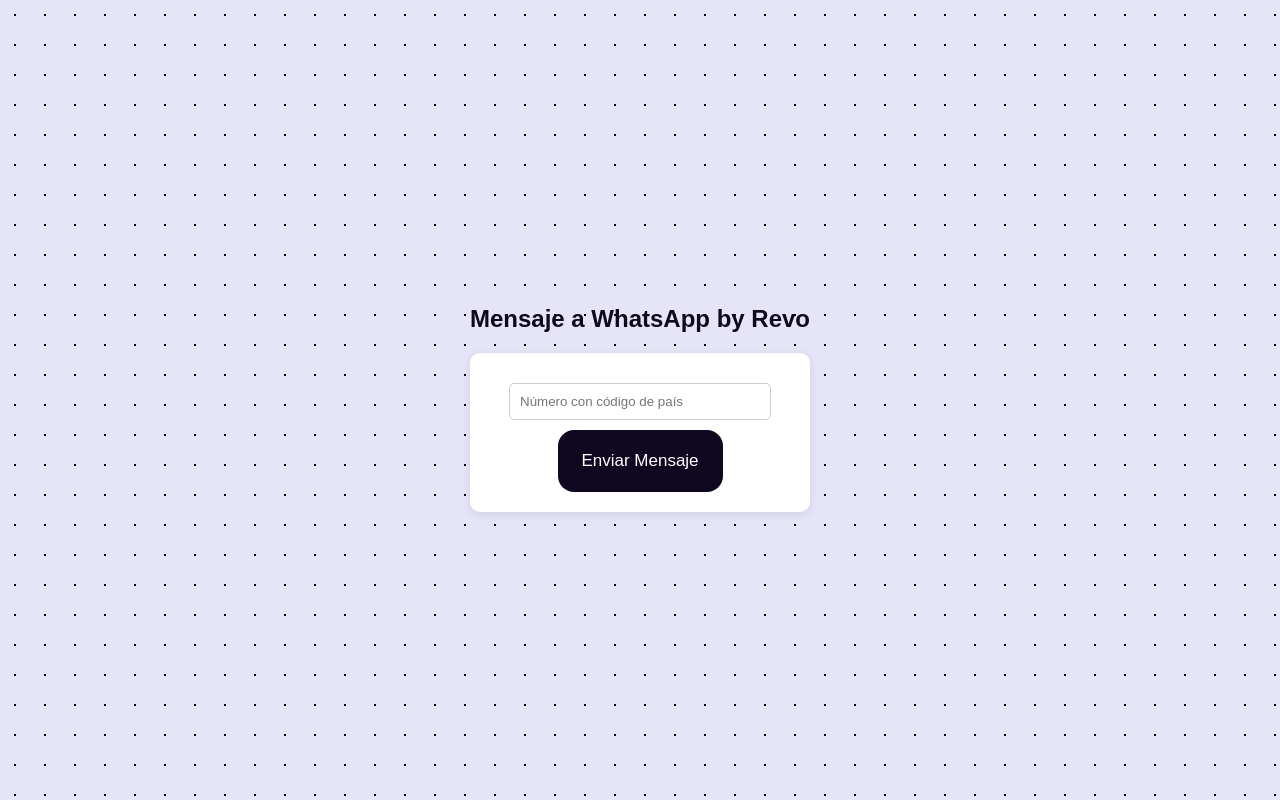
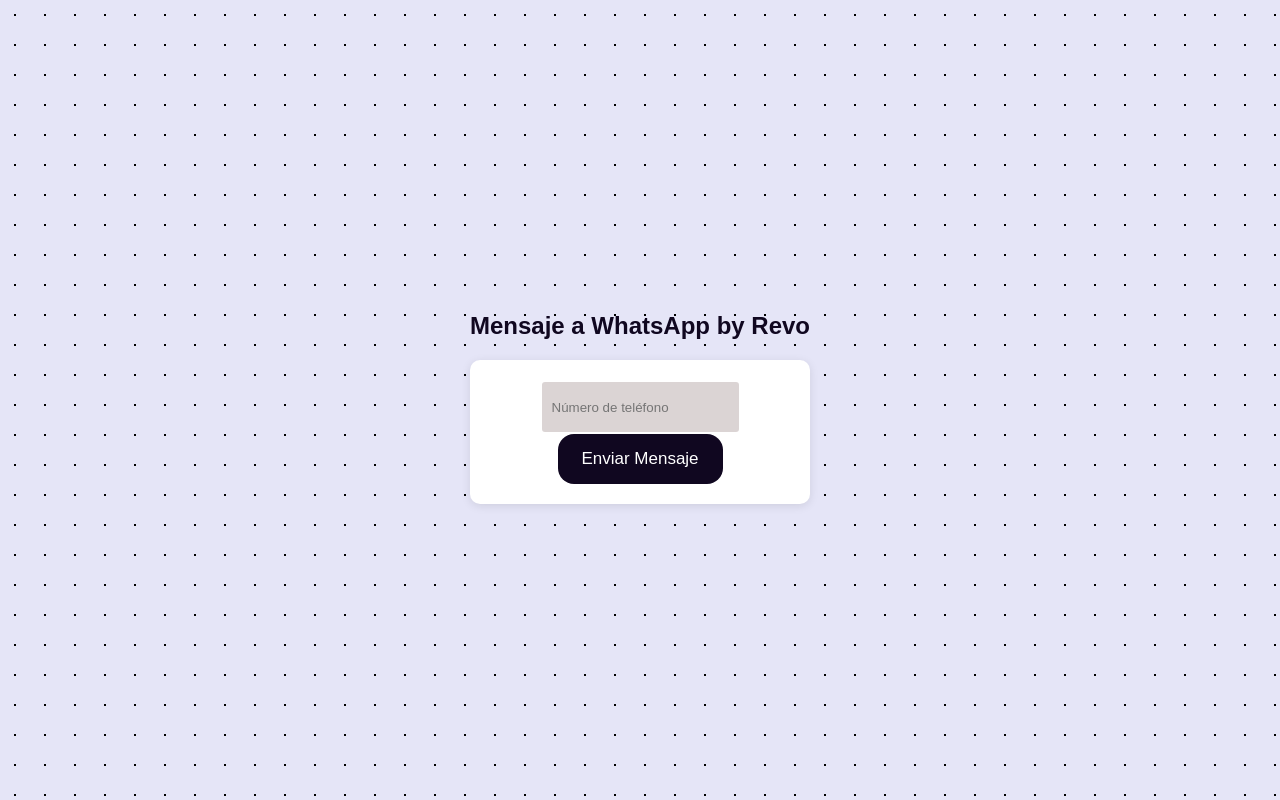
Before and after one commit to explorerscorp/Whatssap, a plain HTML site: page index.html in a window 1280 px wide. Drawn offline with Linux system fonts and the light colour scheme.

Commit message:
Update index.html

```diff
--- a/index.html
+++ b/index.html
@@ -38,16 +38,29 @@
             width: 300px;
             text-align: center;
         }
-        input {
-            width: 80%;
+
+        /* Input style from Uiverse */
+        .input {
+            background-color: #dbd4d4;
+            max-width: 190px;
+            height: 30px;
             padding: 10px;
-            margin: 10px 0;
+            border: 2px solid white;
             border-radius: 5px;
-            border: 1px solid #ccc;
         }
+
+        .input:focus {
+            color: rgb(0, 255, 255);
+            background-color: #212121;
+            outline-color: rgb(0, 255, 255);
+            box-shadow: -3px -3px 15px rgb(0, 255, 255);
+            transition: .1s;
+            transition-property: box-shadow;
+        }
+
         button {
             width: 165px;
-            height: 62px;
+            height: 50px;
             cursor: pointer;
             color: #fff;
             font-size: 17px;
@@ -57,6 +70,7 @@
             background: #100720;
             transition: 0.1s;
         }
+
         button::after {
             content: '';
             width: 100%;
@@ -68,6 +82,7 @@
             left: 0;
             top: 0;
         }
+
         button:active {
             transform: scale(0.9) rotate(3deg);
             background: radial-gradient(circle farthest-corner at 10% 20%, rgba(255,94,247,1) 17.8%, rgba(2,245,255,1) 100.2%);
@@ -81,7 +96,7 @@
     <h1>Mensaje a WhatsApp by Revo</h1>
     <div class="form-container">
         <form id="whatsappForm">
-            <input type="tel" id="phone" placeholder="Número con código de país" required>
+            <input type="tel" id="phone" class="input" placeholder="Número de teléfono" required>
             <button type="submit">Enviar Mensaje</button>
         </form>
     </div>
```
